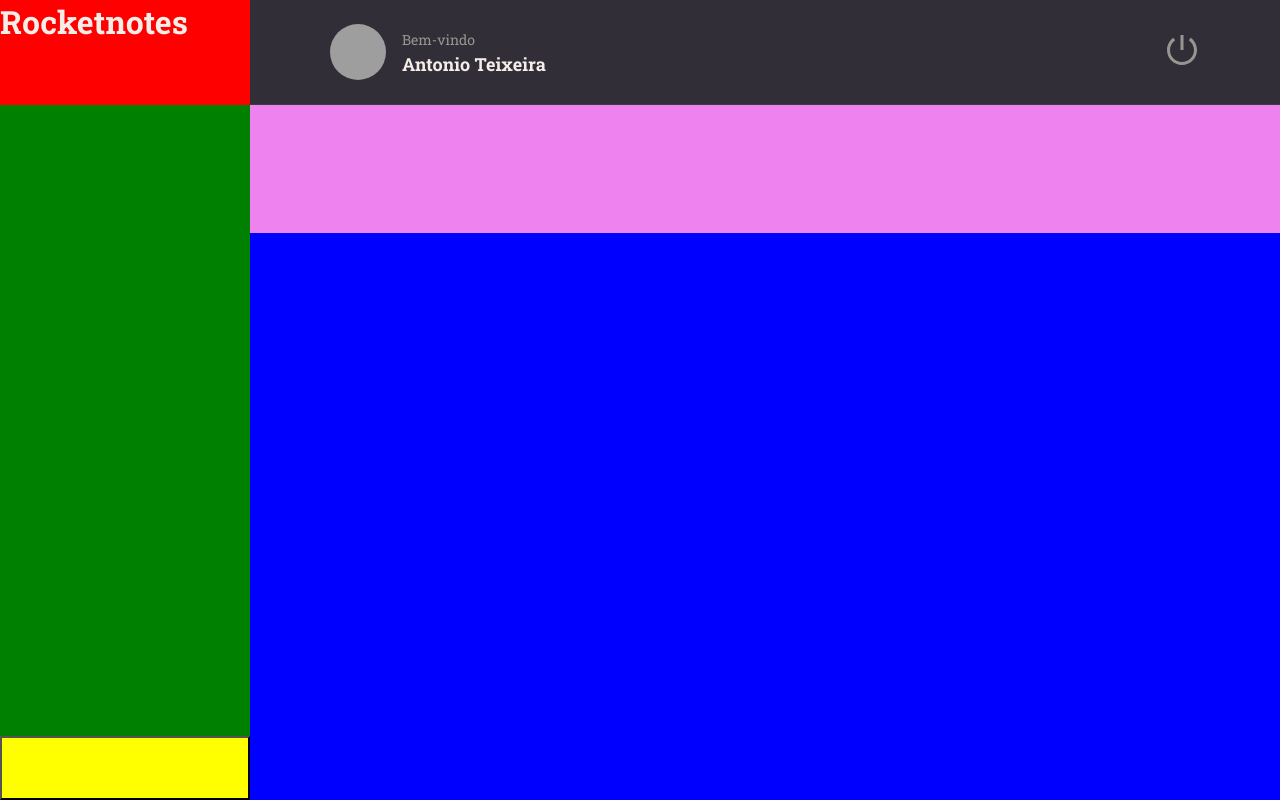
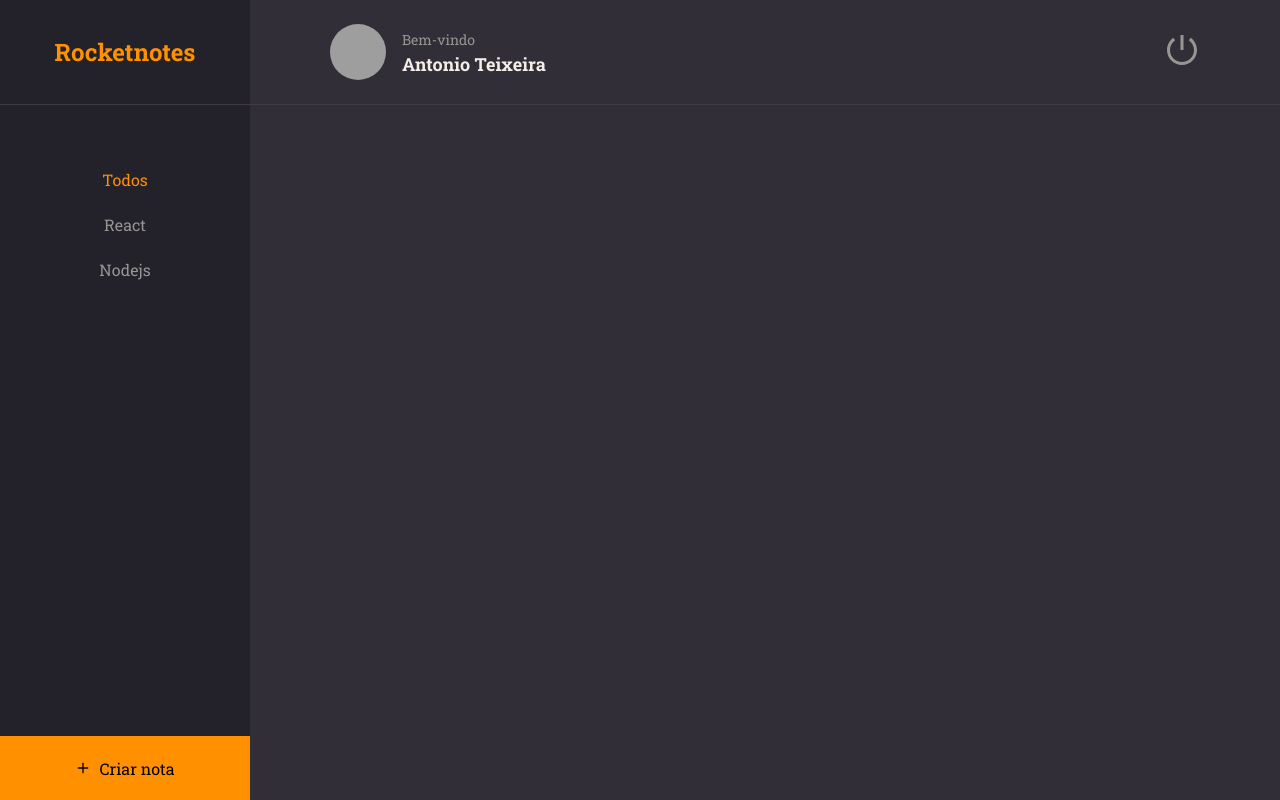
Before and after one commit to antoniolsteixeira/rocketnotesFront, a React (Vite) app: page / in a window 1280 px wide. Built offline with nearby package versions, Linux system fonts and the light colour scheme; grey boxes are pictures that could not be loaded.

Commit message:
estilizando a home

```diff
--- a/src/components/Buttontext/index.jsx
+++ b/src/components/Buttontext/index.jsx
@@ -1,8 +1,10 @@
 import { Container } from './styles';
 
-export function Buttontext({ title, ...rest }) {
+export function Buttontext({ title, isActive = false, ...rest }) {
     return (
         <Container
+            type="button"
+            $isactive={isActive.toString()}
             {...rest}
         >
             {title}
--- a/src/components/Buttontext/styles.js
+++ b/src/components/Buttontext/styles.js
@@ -2,7 +2,7 @@
 
 export const Container = styled.button`
     background: none;
-    color: ${({ theme }) => theme.COLORS.ORANGE};
+    color: ${({ theme, $isactive }) => $isactive === 'true' ? theme.COLORS.ORANGE : theme.COLORS.GRAY_100};
 
     border: none;
     font-size: 16px;
--- a/src/pages/Home/index.jsx
+++ b/src/pages/Home/index.jsx
@@ -1,6 +1,8 @@
+import { FiPlus } from 'react-icons/fi';
 import { Container, Brand, Menu, Search, Content, NewNote } from './styles';
 
 import { Header } from '../../components/Header';
+import { Buttontext } from '../../components/Buttontext';
 
 export function Home() {
     return (
@@ -12,7 +14,9 @@
                 <Header />
 
                 <Menu>
-
+                    <li><Buttontext title="Todos" $isactive='true' /></li>
+                    <li><Buttontext title="React" /></li>
+                    <li><Buttontext title="Nodejs" /></li>
                 </Menu>
 
                 <Search>
@@ -24,6 +28,8 @@
                 </Content>
 
                 <NewNote>
+                    <FiPlus />
+                    Criar nota
 
                 </NewNote>
 
--- a/src/pages/Home/styles.js
+++ b/src/pages/Home/styles.js
@@ -18,21 +18,53 @@
 `;
 export const Brand = styled.div`
     grid-area: brand;
-    background: red;
+
+    display: flex;
+    justify-content: center;
+    align-items: center;
+
+    border-bottom-width: 1px;
+    border-bottom-style: solid;
+    border-bottom-color: ${({ theme }) => theme.COLORS.BACKGROUND_700};
+
+    background: ${({ theme }) => theme.COLORS.BACKGROUND_900};
+
+    > h1 {
+        font-size: 24px;
+        color: ${({ theme }) => theme.COLORS.ORANGE};
+    }
 `;
 export const Menu = styled.ul`
     grid-area: menu;
-    background: green;
+    background-color: ${({ theme }) => theme.COLORS.BACKGROUND_900};
+
+    padding-top: 64px;
+    text-align: center;
+
+    > li {
+        margin-bottom: 24px;
+    }
+
 `;
 export const Search = styled.div`
     grid-area: search;
-    background: violet;
+
 `;
 export const Content = styled.div`
     grid-area: content;
-    background: blue;
+
 `;
 export const NewNote = styled.button`
     grid-area: newnote;
-    background: yellow;
+
+    background-color: ${({ theme}) => theme.COLORS.ORANGE};
+    border: none;
+
+    display: flex;
+    align-items: center;
+    justify-content: center;
+
+    svg {
+        margin-right: 8px;
+    }
 `;
```
